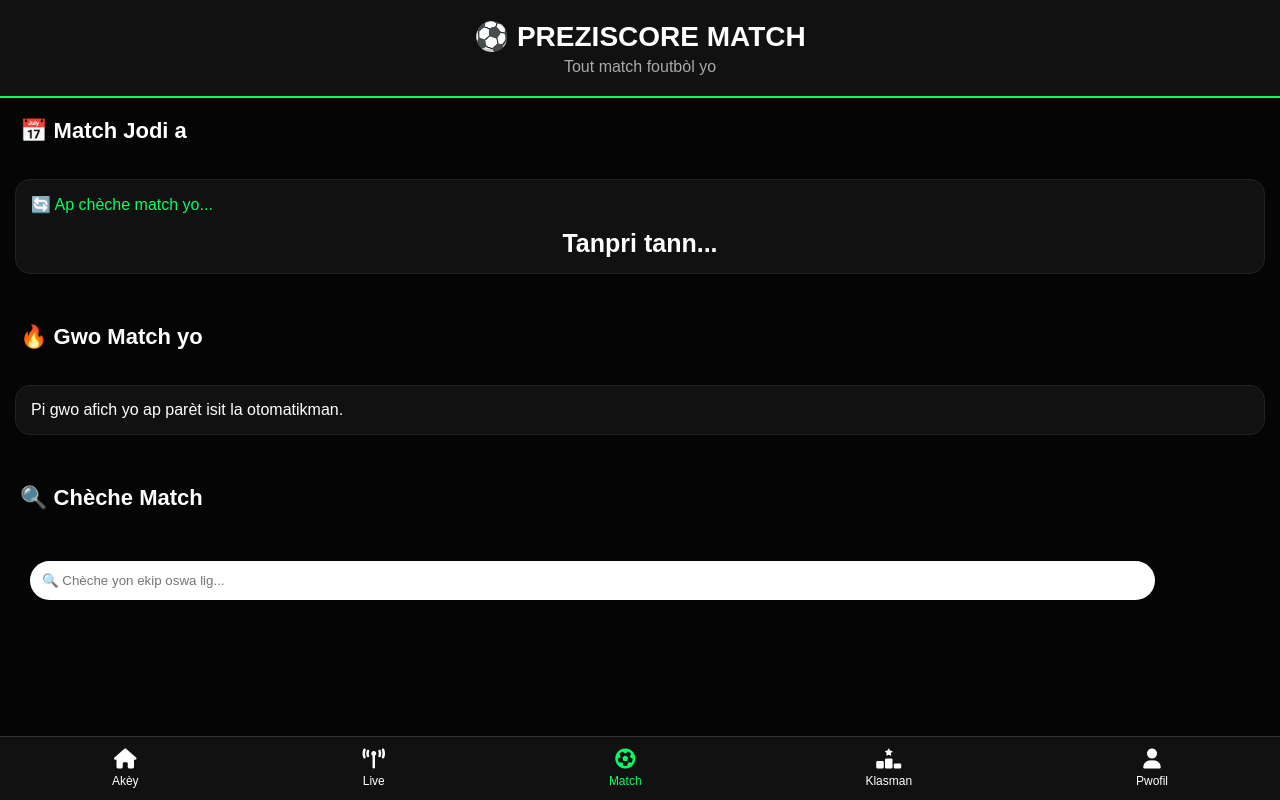
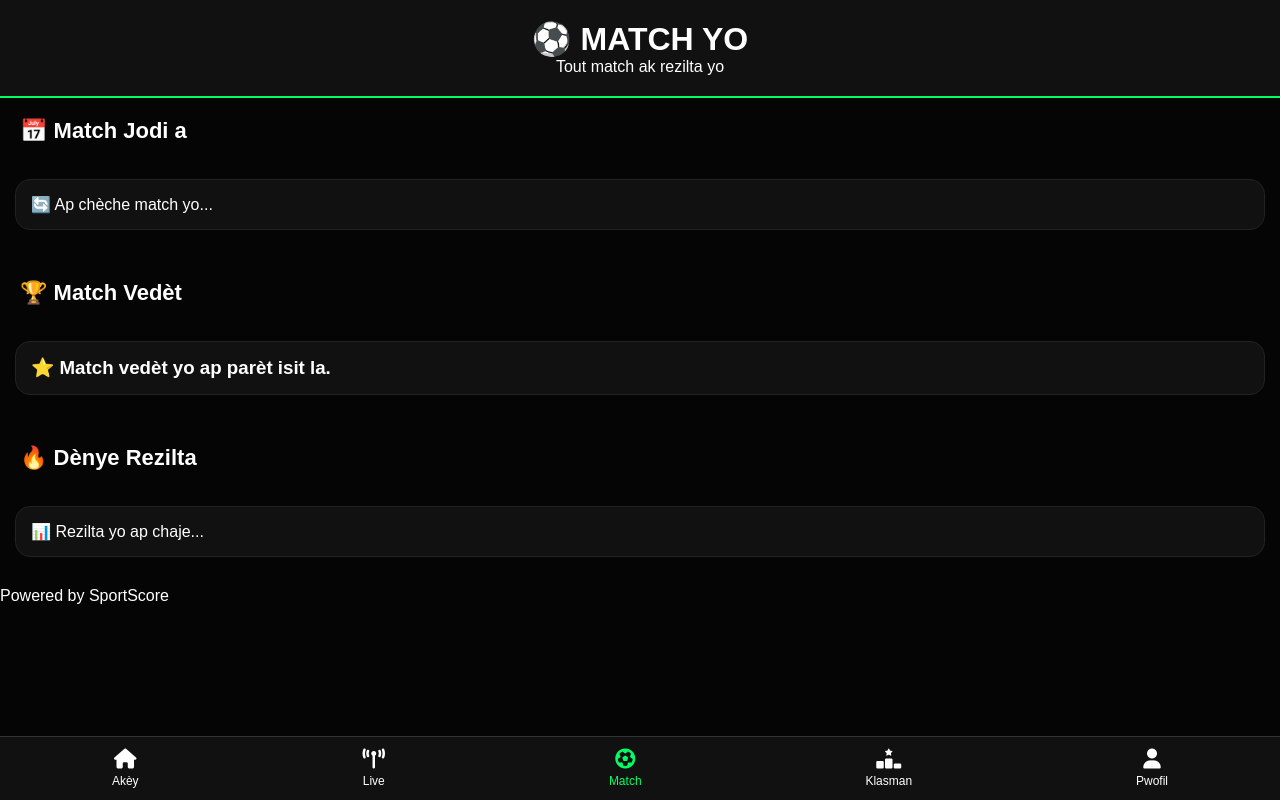
Before and after one commit to valbrumlorkinson09-cyber/Preziscore-, a plain HTML site: page matches.html in a window 1280 px wide. Drawn offline with Linux system fonts and the light colour scheme.

Commit message:
Update matches.html

```diff
--- a/matches.html
+++ b/matches.html
@@ -4,10 +4,9 @@
 <head>
 
 <meta charset="UTF-8">
-
 <meta name="viewport" content="width=device-width, initial-scale=1.0">
 
-<title>PreziScore Match ⚽</title>
+<title>⚽ Match - PREZISCORE</title>
 
 <link rel="stylesheet" href="style.css">
 
@@ -16,25 +15,15 @@ href="https://cdnjs.cloudflare.com/ajax/libs/font-awesome/6.5.2/css/all.min.css"
 
 </head>
 
-
 <body>
-
 
 <header class="header">
 
-<div class="logo">
+<h1>⚽ MATCH YO</h1>
 
-<h1>⚽ PREZISCORE MATCH</h1>
-
-<p>Tout match foutbòl yo</p>
-
-</div>
+<p>Tout match ak rezilta yo</p>
 
 </header>
-
-
-
-
 
 <section class="section-title">
 
@@ -42,163 +31,89 @@ href="https://cdnjs.cloudflare.com/ajax/libs/font-awesome/6.5.2/css/all.min.css"
 
 </section>
 
-
-
-
-
-<section id="today-container" class="cards">
-
+<section id="matches-container" class="cards">
 
 <div class="match-card">
 
-
-<div class="league">
-
-🔄 Ap chèche match yo...
+<p>🔄 Ap chèche match yo...</p>
 
 </div>
 
+</section>
 
-<div class="teams">
+<section class="section-title">
 
-<h3>
-Tanpri tann...
-</h3>
+<h2>🏆 Match Vedèt</h2>
+
+</section>
+
+<section class="cards">
+
+<div class="match-card">
+
+<h3>⭐ Match vedèt yo ap parèt isit la.</h3>
 
 </div>
 
+</section>
+<section class="section-title">
+
+<h2>🔥 Dènye Rezilta</h2>
+
+</section>
+
+<section id="results-container" class="cards">
+
+<div class="match-card">
+
+<p>📊 Rezilta yo ap chaje...</p>
 
 </div>
 
-
 </section>
-
-
-
-
-
-
-<section class="section-title">
-
-<h2>🔥 Gwo Match yo</h2>
-
-</section>
-
-
-
-<section class="cards">
-
-
-<div class="match-card">
-
-
-<p>
-
-Pi gwo afich yo ap parèt isit la otomatikman.
-
-</p>
-
-
-</div>
-
-
-</section>
-
-
-
-
-
-
-
-<section class="section-title">
-
-<h2>🔍 Chèche Match</h2>
-
-</section>
-
-
-<section class="cards">
-
-
-<input
-type="text"
-placeholder="🔍 Chèche yon ekip oswa lig..."
->
-
-
-</section>
-
-
-
-
-
-
-
 
 <nav class="bottom-nav">
 
-
 <a href="index.html">
-
 <i class="fas fa-house"></i>
-
 <span>Akèy</span>
-
 </a>
 
-
-
 <a href="live.html">
-
 <i class="fas fa-tower-broadcast"></i>
-
 <span>Live</span>
-
 </a>
 
-
-
 <a href="matches.html" class="active">
-
 <i class="fas fa-futbol"></i>
-
 <span>Match</span>
-
 </a>
 
-
-
 <a href="standings.html">
-
 <i class="fas fa-ranking-star"></i>
-
 <span>Klasman</span>
-
 </a>
 
-
-
 <a href="profile.html">
-
 <i class="fas fa-user"></i>
-
 <span>Pwofil</span>
-
 </a>
-
 
 </nav>
 
+<footer class="footer">
 
+<p>
+Powered by
+<a href="https://sportscore.com/" target="_blank" rel="dofollow">
+SportScore
+</a>
+</p>
 
-
-
+</footer>
 
 <script src="api.js"></script>
-
 <script src="script.js"></script>
 
-
 </body>
-
 </html>
```
